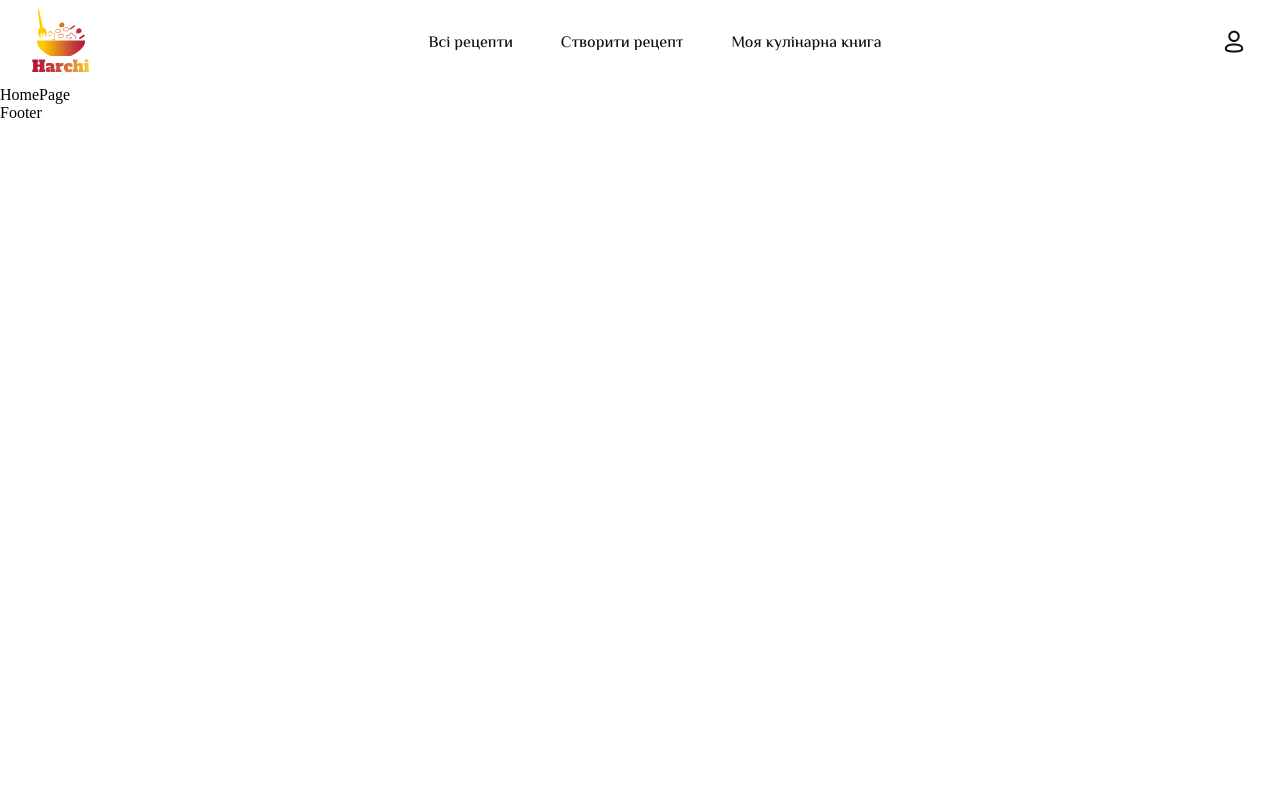
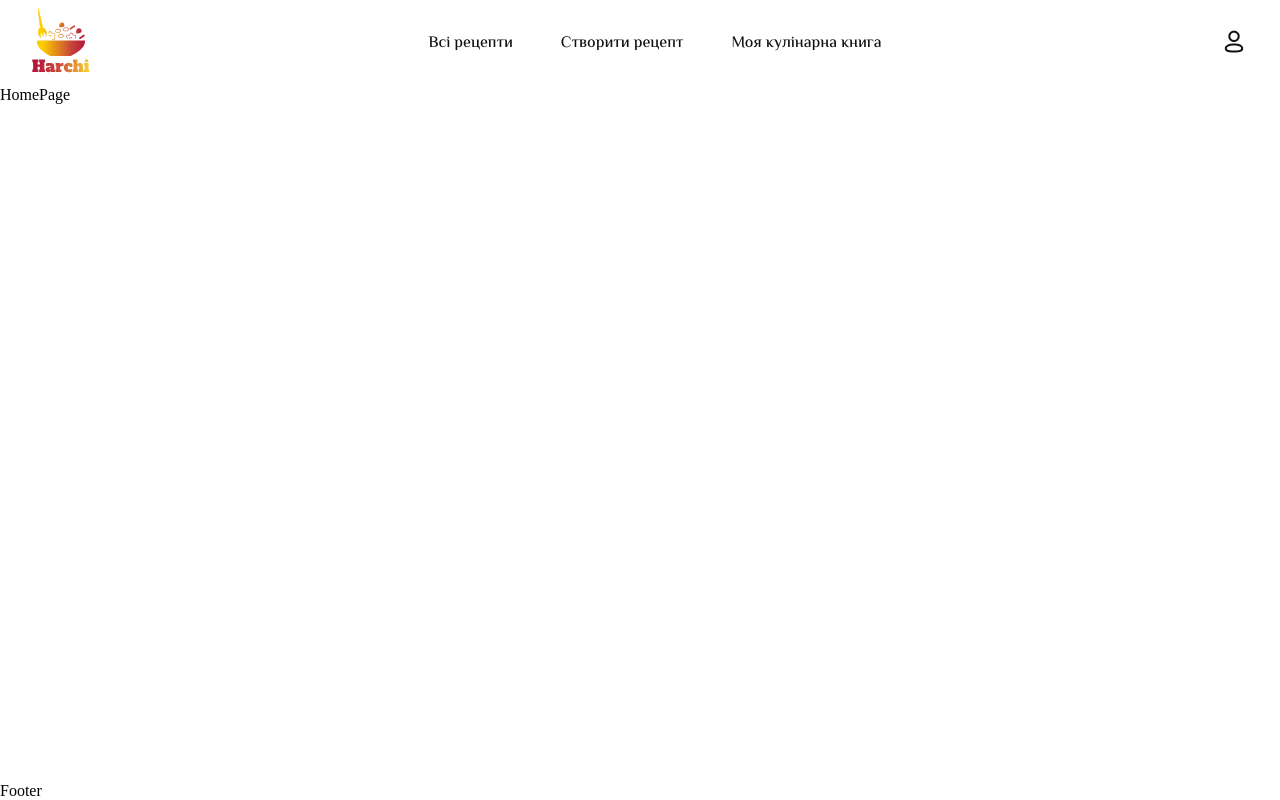
Before and after one commit to marina-sheigets/la-comida, a Next.js app: page / in a window 1280 px wide. Built offline with nearby package versions, Linux system fonts and the light colour scheme.

Commit message:
style:  layout height

```diff
--- a/src/app/globals.css
+++ b/src/app/globals.css
@@ -41,3 +41,13 @@ body {
 a {
   text-decoration: none;
 }
+
+.layout {
+  display: flex;
+  flex-direction: column;
+  min-height: 100vh;
+}
+
+.layout > main {
+  flex: 1;
+}
--- a/src/app/layout.tsx
+++ b/src/app/layout.tsx
@@ -22,9 +22,11 @@ export default function RootLayout({
   return (
     <html lang="en">
       <body className={`${messiriSans.variable}`}>
-        <Header />
-        {children}
-        <Footer />
+        <div className="layout">
+          <Header />
+          <main>{children}</main>
+          <Footer />
+        </div>
       </body>
     </html>
   );
```
